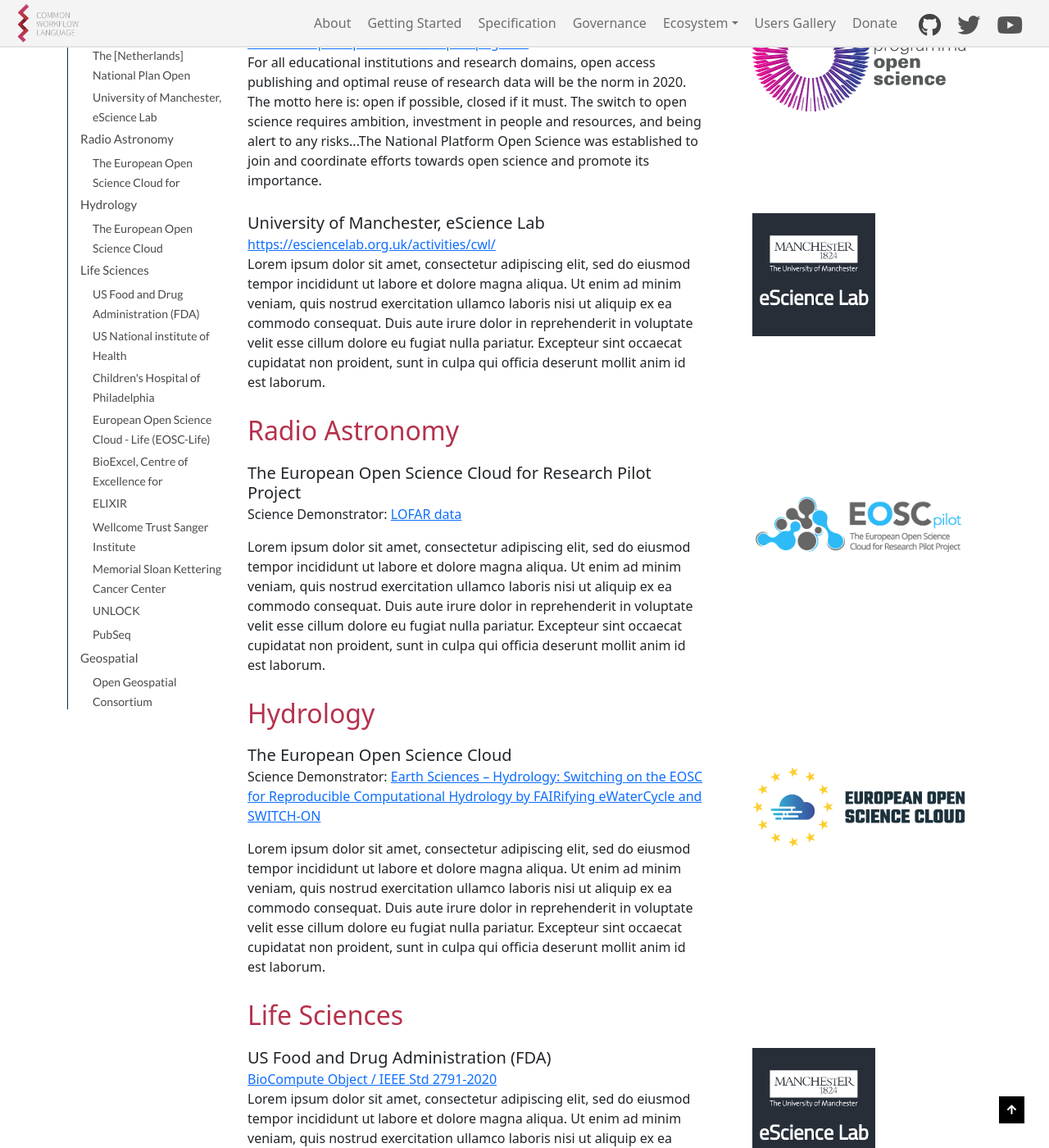
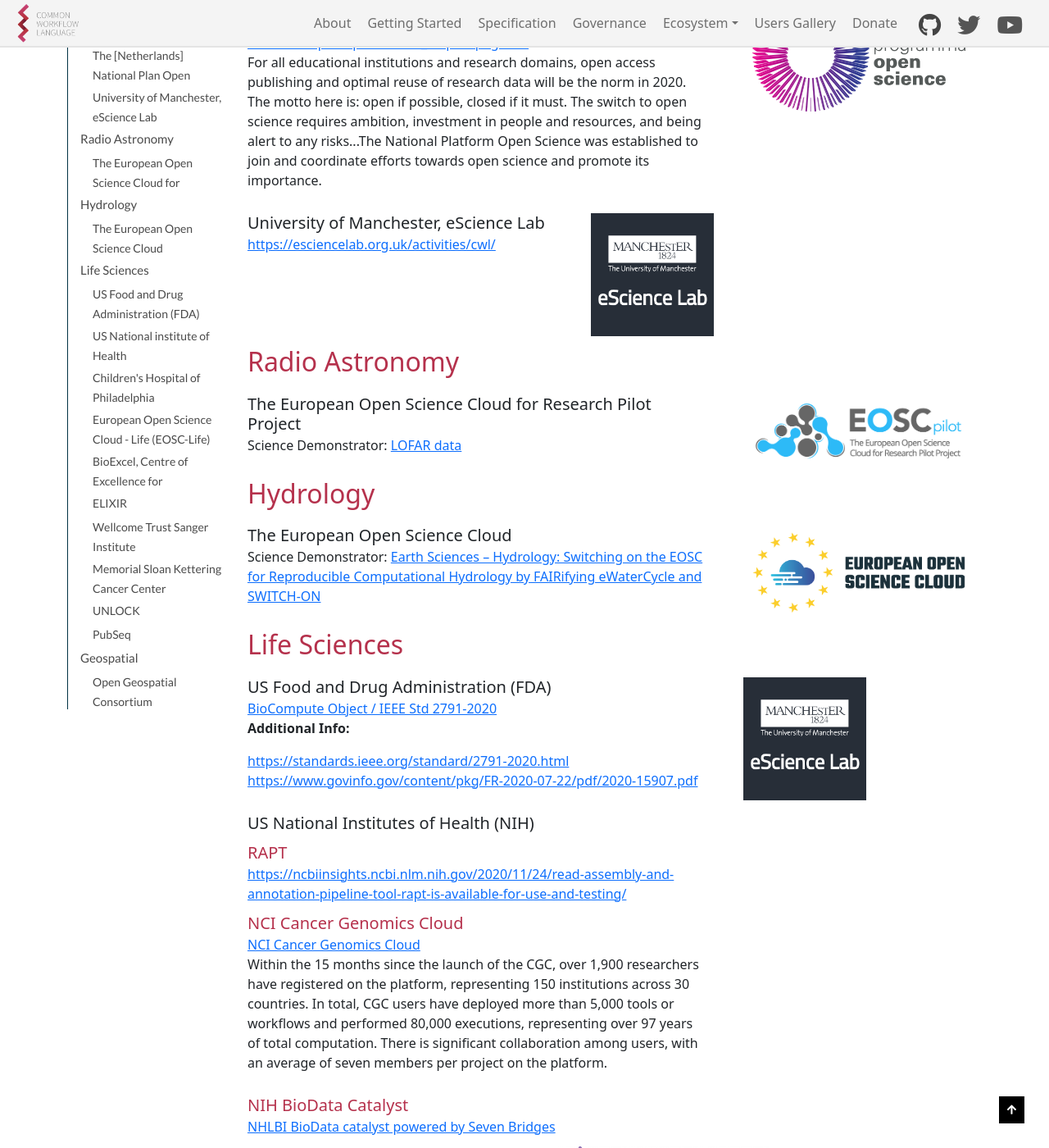
Before and after one commit to common-workflow-language/cwl-website, a Jekyll site: the page built from content/gallery.html, in a window 1280 px wide and 1400 px high, scrolled down 420 px. Shown: the whole window at 82% size. Built offline with Jekyll 4.4.1, drawn with Linux system fonts in a browser that asks for light colours; some of the changed text lies outside the part shown.

Commit message:
Replace Users Gallery Lorem ipsum with blank spacing

```diff
--- a/content/_includes/users-gallery.html
+++ b/content/_includes/users-gallery.html
@@ -23,7 +23,7 @@
     {% if adopter.description != null %}
       <p class="adopter-description">{{ adopter.description }}</p>
     {% else %}
-      <p class="adopter-description">Lorem ipsum dolor sit amet, consectetur adipiscing elit, sed do eiusmod tempor incididunt ut labore et dolore magna aliqua. Ut enim ad minim veniam, quis nostrud exercitation ullamco laboris nisi ut aliquip ex ea commodo consequat. Duis aute irure dolor in reprehenderit in voluptate velit esse cillum dolore eu fugiat nulla pariatur. Excepteur sint occaecat cupidatat non proident, sunt in culpa qui officia deserunt mollit anim id est laborum.</p>
+      <div class="adopter-blank-placeholder"></div>
     {% endif %}
     {% endunless %}
 
--- a/content/_sass/partials/_users-gallery.scss
+++ b/content/_sass/partials/_users-gallery.scss
@@ -176,5 +176,9 @@
     .adopter-logo {
       max-width: 290px;
     }
+
+    .adopter-blank-placeholder {
+      height: 120px;
+    }
   }
 }
```
